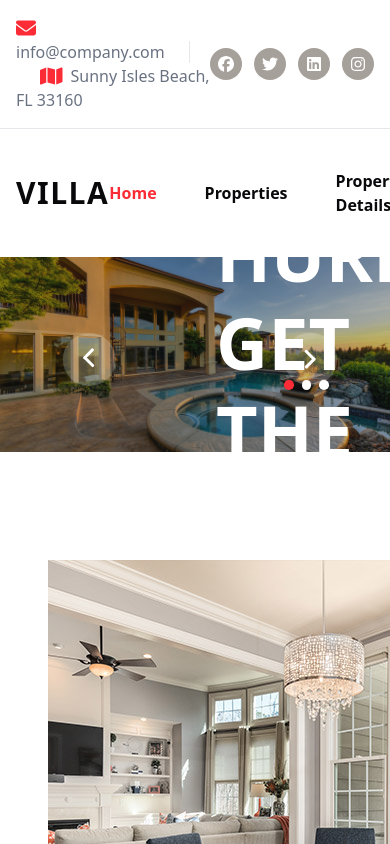
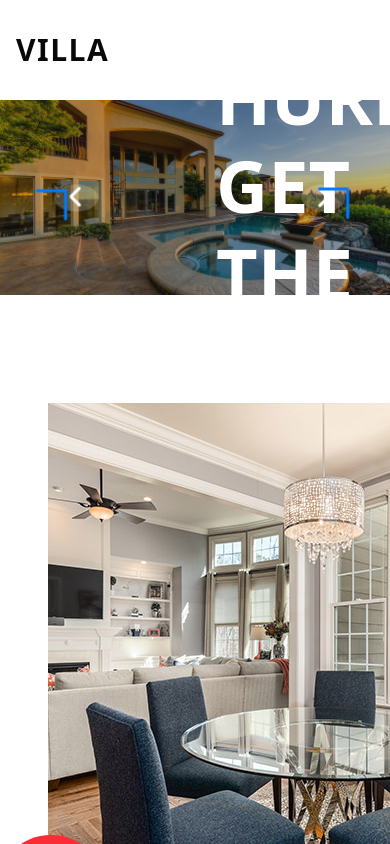
Before and after one commit to Nikkihosseini/Villa-agency, a React (Vite) app: page / in a window 390 px wide. Shown: the top 844 px of the page. Built offline with nearby package versions, Linux system fonts and the light colour scheme.

Commit message:
add some responsive code

```diff
--- a/src/Components/Header/Header.jsx
+++ b/src/Components/Header/Header.jsx
@@ -1,4 +1,5 @@
 import '../../index.css'
+import './styles.css';
 import { FontAwesomeIcon } from '@fortawesome/react-fontawesome'
 import { faFacebook, faTwitter, faLinkedin, faInstagram } from '@fortawesome/free-brands-svg-icons'
 import { faEnvelope, faMap, faCalendar} from '@fortawesome/free-solid-svg-icons'
@@ -8,7 +9,7 @@ export default function Header() {
 
   return (
     <>
-    <div className='bg-white w-full border-b-1 border-solid border-gray-200'>
+    <div className='bg-white w-full border-b-1 border-solid border-gray-200 hidden lg:block'>
      <div className='container mx-auto px-4 xl:px-20'>
       <div className='flex items-center justify-between py-4'>
           <div className='text-gray-500'>
@@ -45,9 +46,9 @@ export default function Header() {
           <h1 className='font-bold text-3xl tracking-wider'>VILLA</h1>
          </a>
        </div>
-      <div className='flex items-center gap-x-10'>
+      <div className='hidden md:flex items-center gap-x-10 '>
         <div>
-          <ul className='flex items-center gap-x-12'>
+          <ul className='flex items-center gap-x-6 lg:gap-x-12'>
             <li>
               <a className='font-semibold text-red-500 hover:text-red-500 transition-all' href="#">
                 Home
@@ -79,6 +80,7 @@ export default function Header() {
 
         </a>
        </div>
+
        </div>
       </div>
     </div>
--- a/src/Components/Header/styles.css
+++ b/src/Components/Header/styles.css
@@ -1,3 +1,30 @@
+/* * Header */
+
+/* ? Hamburger Menu*/
+
+.hamburger-menu::before{
+  content: "";
+  display: block;
+  width: 32px;
+  height: 0.2rem;
+  border-radius: 8px;
+  background-color: #09090b;
+  position: absolute;
+  top: 8px;
+}
+.hamburger-menu::after{
+  content: "";
+  display: block;
+  width: 32px;
+  height: 0.2rem;
+  border-radius: 8px;
+  background-color: #09090b;
+  position: absolute;
+  top: -8px;
+}
+
+/* * HeaderBanner */
+
 /*! Navigation */
 
 .swiper-button-next,
@@ -6,6 +33,7 @@
   height: 3.3rem;
   width: 3.3rem;
   border-radius: 100%;
+  transition: all 150ms ease-in;
 }
 
 .swiper-button-next{
@@ -19,6 +47,7 @@
 
 .swiper-button-next:hover,
 .swiper-button-prev:hover {
+  transition: all 150ms ease-in;
   background-color: rgba(255, 255, 255, 0.5);
 }
 
```
